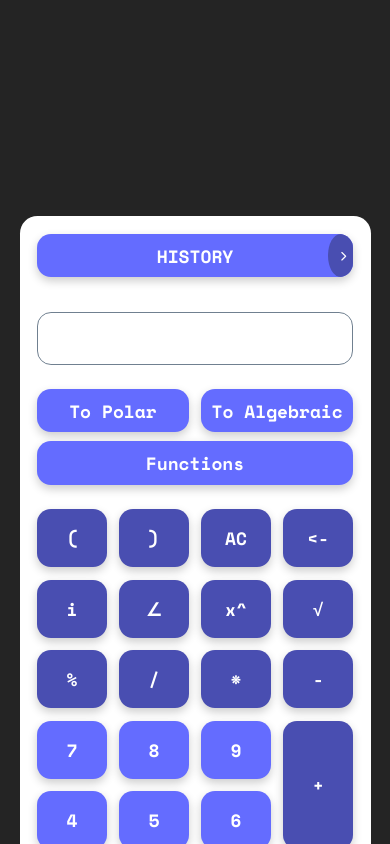
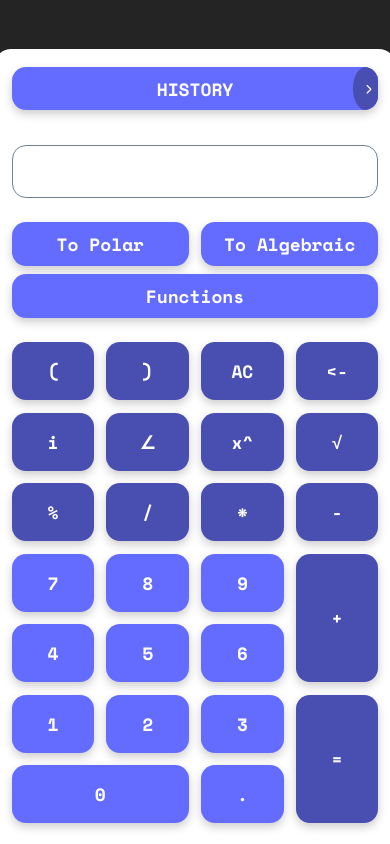
Before and after one commit to savin-maksim/all-test-projects, a React (Vite) app: page / in a window 390 px wide. Shown: the top 844 px of the page. Built offline with nearby package versions, Linux system fonts and the light colour scheme.

Commit message:
Initial commit calc v2.2

```diff
--- a/src/index.css
+++ b/src/index.css
@@ -28,15 +28,15 @@ body,
   html,
   body,
   #root {
-    padding-bottom: 5px;
-    align-items: end;
-    min-height: 120svh;
+    padding-top: var(--primary-gap);
+    padding-bottom: calc(var(--secondary-gap) / 2);
   }
 }
 
 .card {
   max-width: 30rem;
-  width: 90%;
+  width: 23rem;
+  min-height: 95svh;
   padding: 1rem;
   background-color: white;
   border-radius: 1rem;
```
